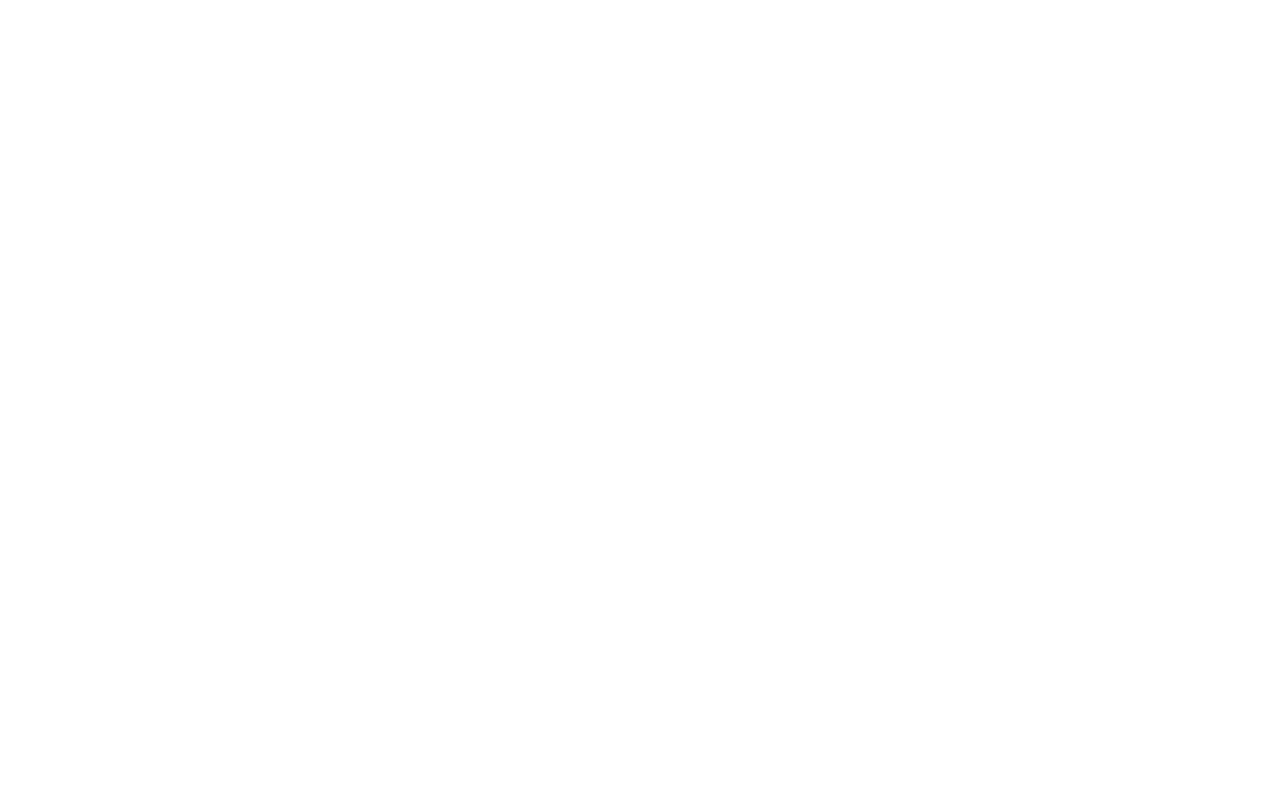
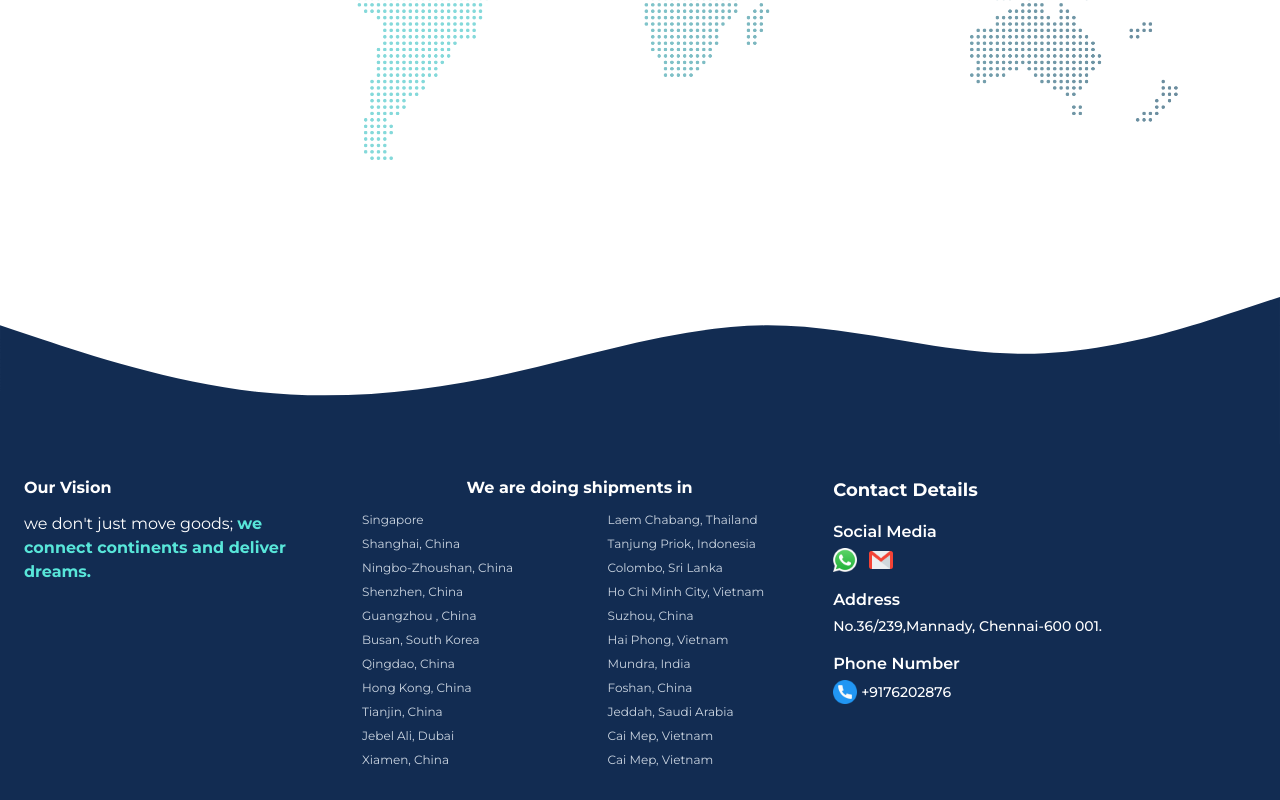
Before and after one commit to viclito/Logestics, a Next.js app: page / in a window 1280 px wide. Shown: the part 2465-3265 px from the top of the page. Before the commit the page ends 1987 px from the top, so only its background shows below. Built offline with nearby package versions, Linux system fonts and the light colour scheme.

Commit message:
Add Footer Page

```diff
--- /dev/null
+++ b/components/Footer/Footer.tsx
@@ -0,0 +1,99 @@
+import React, { FC, SVGProps } from 'react';
+import whatsapp from '../../public/assets/whatsapp.png'
+import gmail from '../../public/assets/gmail.png'
+import telephone from '../../public/assets/telephone.png'
+import Image from 'next/image';
+
+
+const SvgComponent: FC<SVGProps<SVGSVGElement>> = ({ className, ...props }) => (
+  <svg xmlns="http://www.w3.org/2000/svg" viewBox="0 0 1440 320" className='w-[100%] h-auto' {...props}>
+    <path
+      fill="#122c52"
+      d="m0 96 48 16c48 16 144 48 240 58.7 96 10.3 192 .3 288-21.4C672 128 768 96 864 96s192 32 288 32 192-32 240-48l48-16v256H0Z"
+    />
+  </svg>
+);
+
+
+
+const Footer = () => {
+  return (
+    <div className='w-screen '>
+        <div className='relative -bottom-20 lg:-bottom-10 md:-bottom-6 sm:bottom-0 xs:-bottom-2 w-[100%] z-0'>
+          <SvgComponent/>
+        </div>
+        <div className='w-screen bg-dark  text-white relative '>
+
+
+            <div className='max-w-[1400px] mx-auto px-6 py-8 relative z-10 flex gap-3 sm:flex-col'>
+              <div className='w-[25%] flex flex-col gap-3 md:w-[45%] sm:w-[100%]'>
+                <h3 className='text-base font-bold sm:text-sm'>Our Vision</h3>
+                <p className='text-base sm:text-sm'>we don&apos;t just move goods; <span className='text-primaryDark font-bold'>we connect continents and deliver dreams.</span> </p>
+              </div>
+              <div className='w-[40%] flex flex-col gap-3 md:hidden'>
+                <h3 className='text-base font-bold text-center'>We are doing shipments in </h3>
+                <div className='w-[100%] gap-2 flex text-slate-300'>
+                  <div className='w-[50%]  flex flex-col gap-2 px-6'>
+                    <p className='text-xs'>Singapore</p>
+                    <p className='text-xs'>Shanghai, China</p>
+                    <p className='text-xs'>Ningbo-Zhoushan, China</p>
+                    <p className='text-xs'>Shenzhen, China</p>
+                    <p className='text-xs'>Guangzhou , China</p>
+                    <p className='text-xs'>Busan, South Korea</p>
+                    <p className='text-xs'>Qingdao, China</p>
+                    <p className='text-xs'>Hong Kong, China</p>
+                    <p className='text-xs'>Tianjin, China</p>
+                    <p className='text-xs'>Jebel Ali, Dubai</p>
+                    <p className='text-xs'> Xiamen, China</p>
+
+                  </div>
+                  <div className='w-[50%]  flex flex-col gap-2 px-6'>
+
+                    <p className='text-xs'>Laem Chabang, Thailand</p>
+                    <p className='text-xs'>Tanjung Priok, Indonesia</p>
+                    <p className='text-xs'>Colombo, Sri Lanka</p>
+                    <p className='text-xs'>Ho Chi Minh City, Vietnam</p>
+                    <p className='text-xs'>Suzhou, China</p>
+                    <p className='text-xs'>Hai Phong, Vietnam</p>
+                    <p className='text-xs'>Mundra, India</p>
+                    <p className='text-xs'>Foshan, China</p>
+                    <p className='text-xs'>Jeddah, Saudi Arabia</p>
+                    <p className='text-xs'>Cai Mep, Vietnam</p>
+                    <p className='text-xs'>Cai Mep, Vietnam</p>
+                  </div>
+                </div>
+
+              </div>
+              <div className='w-[35%] flex flex-col gap-4 md:w-[55%] sm:w-[100%]'>
+                <h3 className='text-lg sm:text-base font-bold'>Contact Details</h3>
+
+                <div className='flex flex-col gap-1'>
+                  <h3 className='text-base sm:text-sm font-semibold'>Social Media</h3>
+                  <div className='flex gap-3'>
+                    <a href="https://wa.me/9176202876" target='_blank'>
+                      <Image src={whatsapp} alt='' className='w-6 h-6'/>
+                    </a>
+                    <a href="mailto:ebinjacob@jlogistics.in" target='_blank'>
+                      <Image src={gmail} alt='' className='w-6 h-6'/>
+                    </a>
+
+                  </div>
+                </div>
+                <div className='flex flex-col gap-1'>
+                  <h3 className='text-base sm:text-sm font-semibold'>Address</h3>
+                  <p className='text-sm sm:text-xs font-medium'>No.36/239,Mannady, Chennai-600 001.</p>
+                  <h3 className='text-base sm:text-sm font-semibold pt-3'>Phone Number</h3>
+                  <p className='text-sm sm:text-xs font-medium flex gap-1 items-center'>
+                     <a href="tel:9176202876"> <Image src={telephone} alt='' className='w-6 h-6'/></a>
+                     <a href="tel:9176202876">+9176202876</a>
+                  </p>
+
+                </div>
+              </div>
+            </div>
+        </div>
+    </div>
+  )
+}
+
+export default Footer
--- /dev/null
+++ b/components/Homepage/Map.tsx
@@ -0,0 +1,14 @@
+import Image from 'next/image'
+import React from 'react'
+import map from '../../public/assets/Frame.png'
+
+const Map = () => {
+  return (
+    <div className='max-w-[1400px] mx-auto'>
+        <h2 className='font-bold text-4xl lg:text-3xl md:text-2xl py-4 text-center '>Doing shipments throughout <span className='text-primary'>WorldWide</span></h2>
+        <Image src={map} alt='' className='w-[90%] mx-auto'/>
+    </div>
+  )
+}
+
+export default Map
--- a/components/navbar/navbar.module.css
+++ b/components/navbar/navbar.module.css
@@ -81,6 +81,6 @@
     .glass{
         background: transparent;
     /* background-color: aqua; */
-box-shadow: 0 0 0 0 transparent;
+    box-shadow: 0 0 0 0 transparent;
     }
 }
--- a/src/pages/_app.tsx
+++ b/src/pages/_app.tsx
@@ -2,6 +2,7 @@
 import type { AppProps } from "next/app";
 import { Montserrat } from 'next/font/google'
 import Navbar from "../../components/navbar/Navbar";
+import Footer from "../../components/Footer/Footer";
 
 const montserrat = Montserrat({
   subsets:["latin"],
@@ -12,6 +13,7 @@
   return <main className={`${montserrat.variable} font-mont bg-light`}>
     <Navbar/>
     <Component {...pageProps} />
+    <Footer/>
   </main>
 
 
--- a/src/pages/index.tsx
+++ b/src/pages/index.tsx
@@ -2,6 +2,7 @@
 import Landingpage from '../../components/Homepage/Landingpage'
 import Service from '../../components/Homepage/service'
 import WhatWeProvide from '../../components/Homepage/WhatWeProvide'
+import Map from '../../components/Homepage/Map'
 
 const index = () => {
   return (
@@ -9,6 +10,7 @@
       <Landingpage/>
       <Service/>
       <WhatWeProvide/>
+      <Map/>
     </>
   )
 }
--- a/tailwind.config.ts
+++ b/tailwind.config.ts
@@ -18,7 +18,7 @@
         mont: ['var(--font-mont)', ...fontFamily.sans]
       },
       colors:{
-        dark : "#1b1b1b",
+        dark : "#122c52",
         light:"#f5f5f5",
         primary:"#2f6fcf",
         primaryDark : "#58E6D9",
```
Also changed, not shown: public/assets/Frame.png (added).
